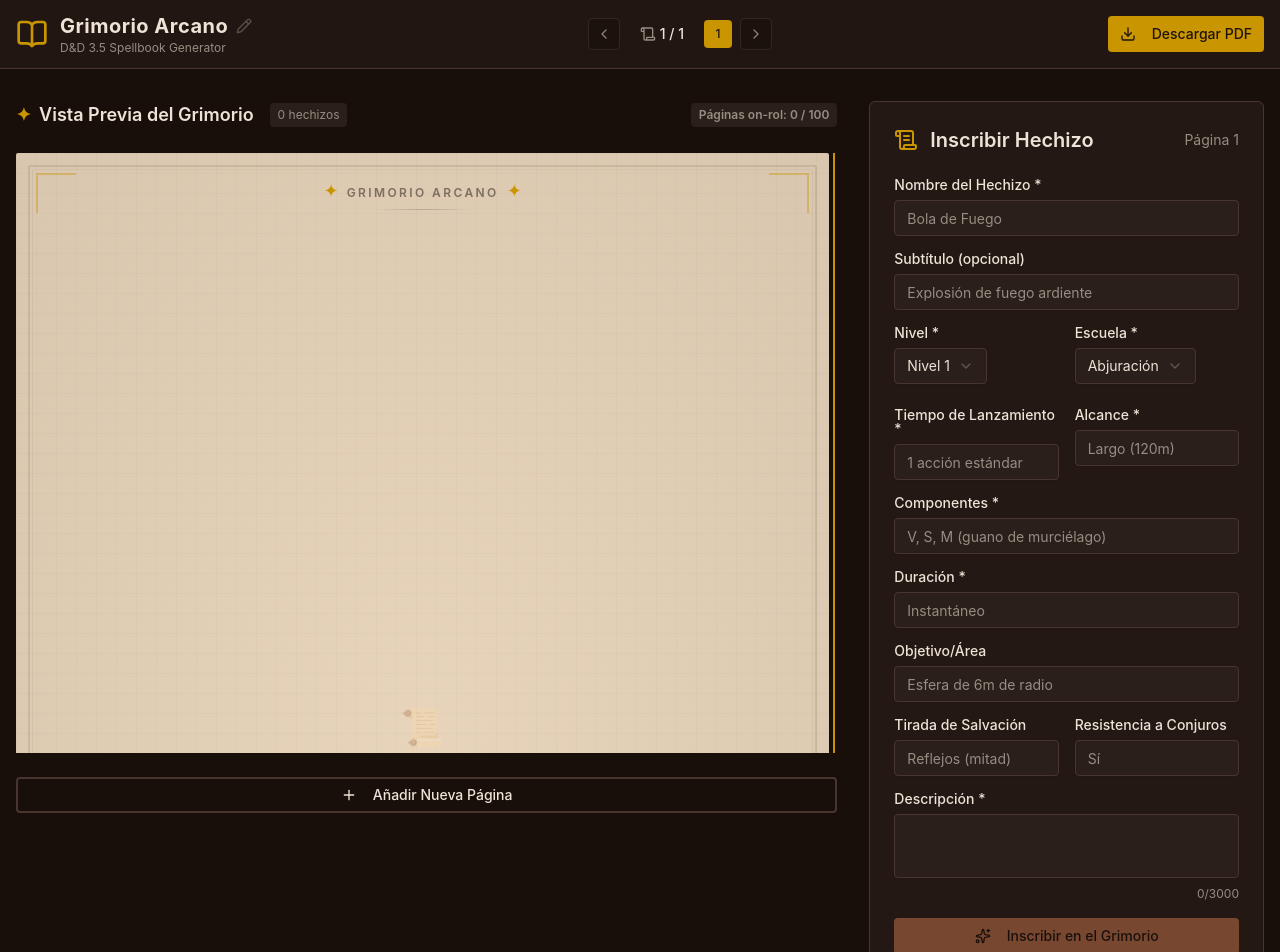
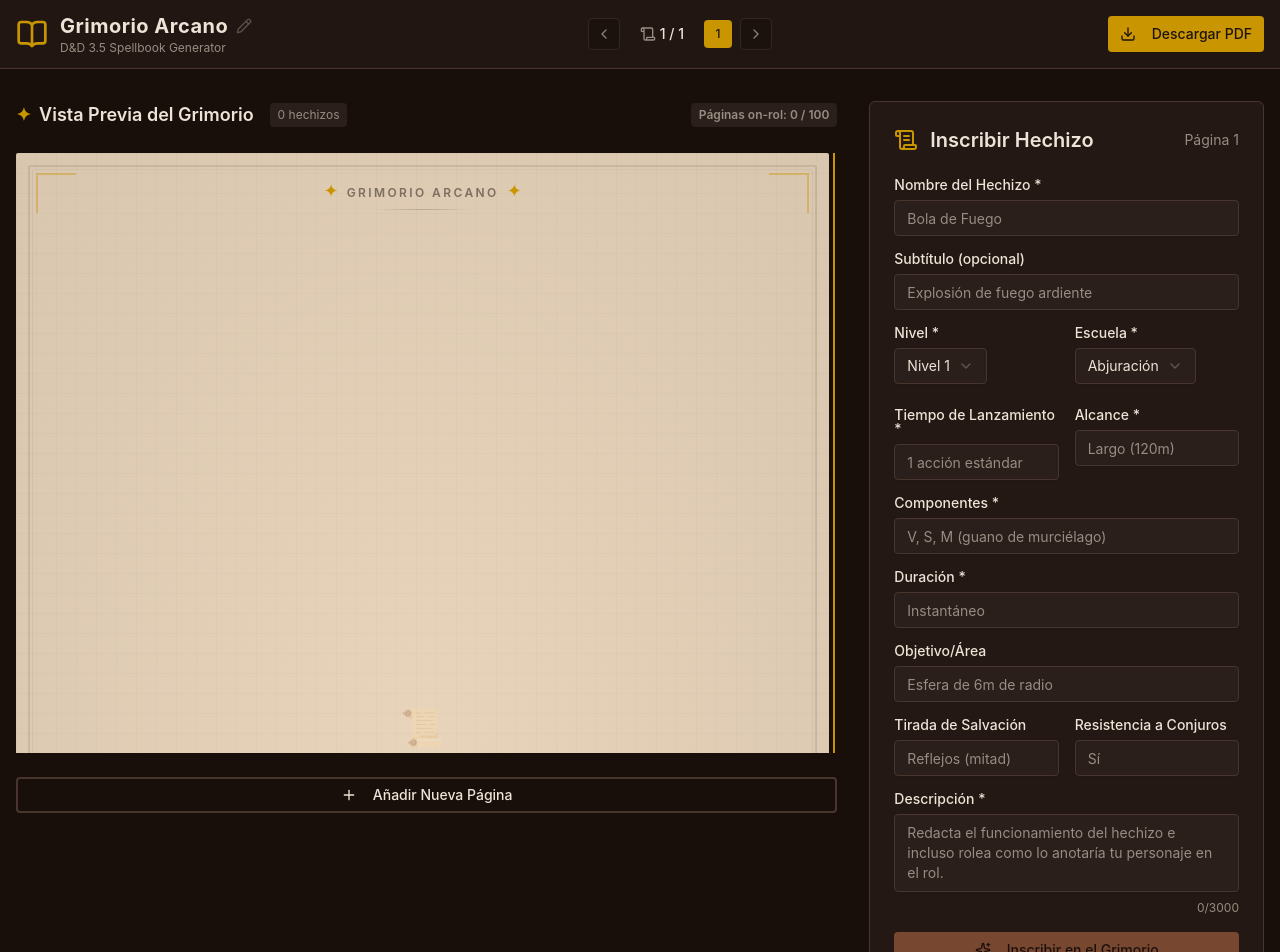
Before and after one commit to Algol95/ScrollSpell-DnD3.5, a React (Vite) app: page / in a window 1280 px wide. Shown: the top 952 px of the page. Built offline with nearby package versions, Linux system fonts and the light colour scheme.

Commit message:
feat: agregar un placeholder descriptivo en el campo de descripción del hechizo

```diff
--- a/src/components/Form.tsx
+++ b/src/components/Form.tsx
@@ -227,6 +227,7 @@ export function Form({
           maxLength={DESCRIPTION_MAX_LENGTH}
           length={descriptionLength}
           {...register("description", { required: true })}
+          placeholder="Redacta el funcionamiento del hechizo e incluso rolea como lo anotaría tu personaje en el rol."
         />
         <Button
           type="submit"
--- a/src/components/form/SpellDescriptionRow.tsx
+++ b/src/components/form/SpellDescriptionRow.tsx
@@ -16,6 +16,7 @@ interface SpellDescriptionRowProps extends TextareaHTMLAttributes<HTMLTextAreaEl
 export function SpellDescriptionRow({
   maxLength,
   length,
+  placeholder = "",
   ...textareaProps
 }: SpellDescriptionRowProps) {
   return (
@@ -29,6 +30,7 @@ export function SpellDescriptionRow({
         rows={4}
         maxLength={maxLength}
         className="bg-input border-border resize-none max-h-40 overflow-y-auto"
+        placeholder={placeholder}
         {...textareaProps}
       />
       <div className="flex justify-end text-xs text-muted-foreground">
```
